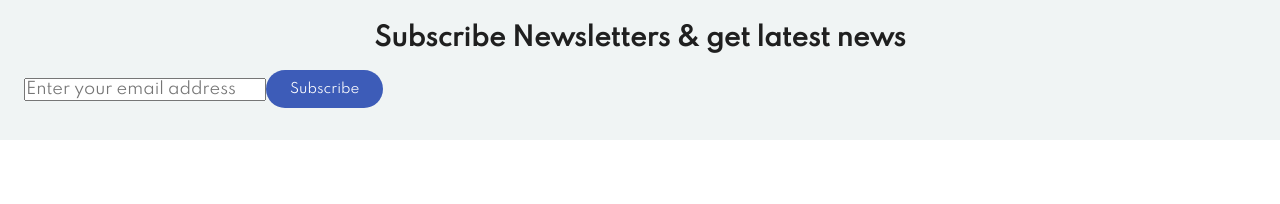
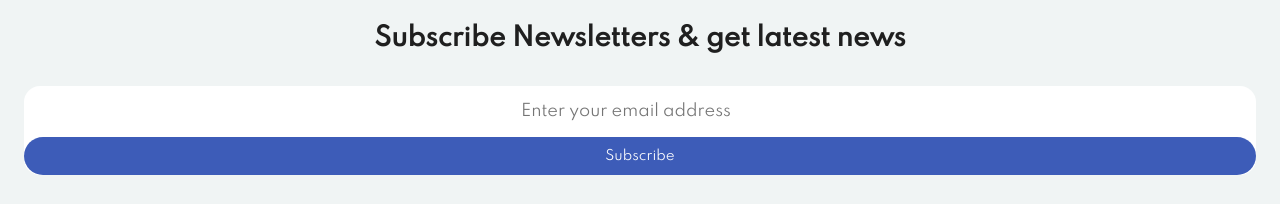
Before and after one commit to tamayo2/Flight-ReactJS, a React (Vite) app: page / in a window 1280 px wide. Shown: the part 6044-6248 px from the top of the page. Before the commit the page ends 6184 px from the top, so only its background shows below. Built offline with nearby package versions, Linux system fonts and the light colour scheme; a web font is replaced by a local one.

Commit message:
subscribe finish

```diff
--- a/src/main.css
+++ b/src/main.css
@@ -517,4 +517,23 @@ h2 {
 }
 .subscribe .sectionContainer {
   text-align: center;
+}
+.subscribe .sectionContainer .inputDiv {
+  margin-top: 1rem;
+  flex-direction: column;
+  background: var(--whiteColor);
+  border-radius: 1rem;
+}
+.subscribe .sectionContainer .inputDiv input {
+  border: none;
+  outline: none;
+  background: transparent;
+  padding: 1rem 0.5rem;
+}
+.subscribe .sectionContainer .inputDiv input:placeholder {
+  font-size: 13px;
+  opacity: 0.5;
+}
+.subscribe .sectionContainer .inputDiv .btn {
+  width: 100%;
 }/*# sourceMappingURL=main.css.map */
--- a/src/main.scss
+++ b/src/main.scss
@@ -598,7 +598,26 @@ h2{
     .sectionContainer{
         text-align: center;
         .inputDiv{
+            margin-top: 1rem;
+            flex-direction: column;
+            background: var(--whiteColor);
+            border-radius: 1rem;
 
+            input{
+                border: none;
+                outline: none;
+                background: transparent;
+                padding: 1rem .5rem;
+
+                &:placeholder{
+                    font-size: 13px;
+                    opacity: .5;
+                }
+            }
+
+            .btn{
+                width: 100%;
+            }
         }
     }
 }
```
Also changed, not shown: 1 other file (tests, documents, lock files or other folders).
